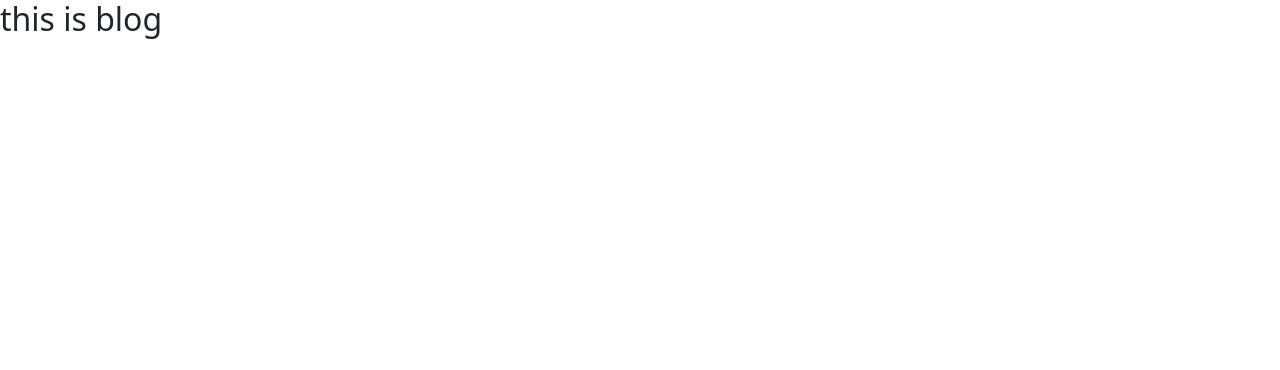
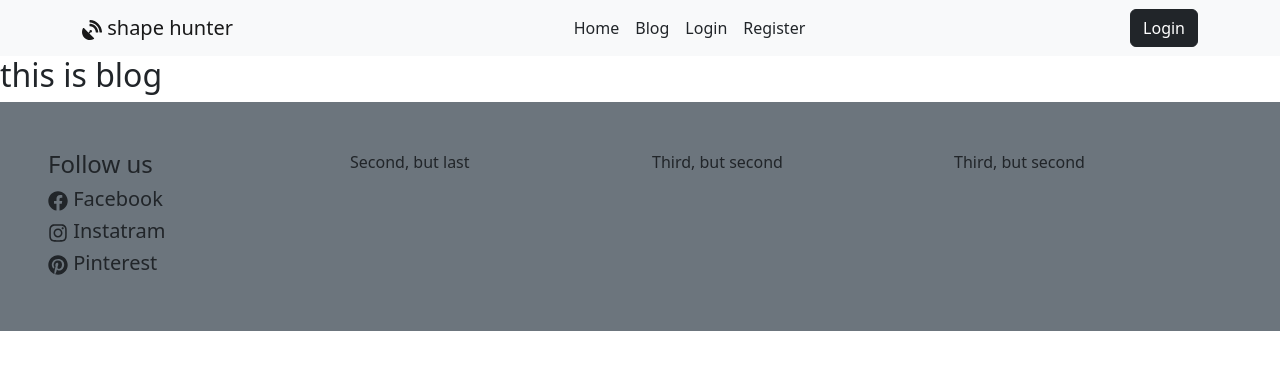
Before and after one commit to tufaelkhan/chef-recipe-client, a React (Vite) app: page /blog in a window 1280 px wide. Shown: the top 370 px of the page. Built offline with nearby package versions, Linux system fonts and the light colour scheme; no server answers.

Commit message:
footer section

```diff
--- a/src/Pages/Blog/Blog.jsx
+++ b/src/Pages/Blog/Blog.jsx
@@ -1,9 +1,13 @@
 import React from 'react';
+import NavigationBar from '../Shared/NavigationBar/NavigationBar';
+import Footer from '../Shared/Footer';
 
 const Blog = () => {
     return (
         <div>
+            <NavigationBar></NavigationBar>
             <h2>this is blog</h2>
+            <Footer></Footer>
         </div>
     );
 };
--- a/src/Pages/ChefDetails/ChefDetails.jsx
+++ b/src/Pages/ChefDetails/ChefDetails.jsx
@@ -3,6 +3,7 @@ import { Button, Card, CardGroup, Container } from 'react-bootstrap';
 import { useLoaderData } from 'react-router-dom';
 import {IoThumbsUpSharp } from "react-icons/io5";
 import NavigationBar from '../Shared/NavigationBar/NavigationBar';
+import Footer from '../Shared/Footer';
 
 const ChefDetails = () => {
     const chef = useLoaderData()
@@ -13,7 +14,8 @@ const ChefDetails = () => {
 
     // }
     return (
-        <Container className='mt-5'>
+       <div>
+         <Container className='mt-5'>
             <NavigationBar></NavigationBar>
         <div>
         <Card>
@@ -85,6 +87,8 @@ const ChefDetails = () => {
     </CardGroup>
         </div>
       </Container>
+      <Footer></Footer>
+       </div>
     );
 };
 
--- a/src/Pages/Home/Home.jsx
+++ b/src/Pages/Home/Home.jsx
@@ -5,6 +5,7 @@ import RightNav from '../Shared/RightNav/RightNav';
 import Slider from '../Shared/Slider/Slider';
 import NavigationBar from '../Shared/NavigationBar/NavigationBar';
 import Chef from './Chef';
+import Footer from '../Shared/Footer';
 
 const Home = () => {
     const [chefs, setChef] = useState([]);
@@ -38,6 +39,7 @@ const Home = () => {
         </Col>
       </Row>
     </Container>
+    <Footer></Footer>
         </div>
     );
 };
--- a/src/Pages/Login/Login.jsx
+++ b/src/Pages/Login/Login.jsx
@@ -4,6 +4,7 @@ import { FaGithub, FaGoogle } from 'react-icons/fa';
 import NavigationBar from '../Shared/NavigationBar/NavigationBar';
 import { Link, useLocation, useNavigate } from 'react-router-dom';
 import { AuthContext } from '../../Providers/AuthPrivider';
+import Footer from '../Shared/Footer';
 
 
 const Login = () => {
@@ -30,7 +31,8 @@ const Login = () => {
     })
   }
     return (
-        <Container className='justify-center mt-5'>
+     <div>
+         <Container className='justify-center mt-5'>
             <NavigationBar></NavigationBar>
             <div>
             <Form className='mx-auto w-25' onSubmit={handleLogin}>
@@ -57,6 +59,8 @@ const Login = () => {
     </Form>
             </div>
         </Container>
+        <Footer></Footer>
+     </div>
     );
 };
 
--- a/src/Pages/Register/Register.jsx
+++ b/src/Pages/Register/Register.jsx
@@ -3,6 +3,7 @@ import NavigationBar from '../Shared/NavigationBar/NavigationBar';
 import { Button, Container, Form } from 'react-bootstrap';
 import { Link } from 'react-router-dom';
 import { AuthContext } from '../../Providers/AuthPrivider';
+import Footer from '../Shared/Footer';
 
 const Register = () => {
     const { createUser } = useContext(AuthContext)
@@ -27,7 +28,8 @@ const Register = () => {
     }
 
     return (
-        <Container className='mt-5'>
+        <div>
+            <Container className='mt-5'>
             <NavigationBar></NavigationBar>
             <div>
                 <Form className='mx-auto w-25' onSubmit={handleRegister}>
@@ -62,6 +64,8 @@ const Register = () => {
                 </Form>
             </div>
         </Container>
+        <Footer></Footer>
+        </div>
     );
 };
 
--- a/src/Pages/Shared/Footer.jsx
+++ b/src/Pages/Shared/Footer.jsx
@@ -1,9 +1,27 @@
 import React from 'react';
+import { Col, Row } from 'react-bootstrap';
+import { FaFacebook, FaInstagram, FaPinterest } from 'react-icons/fa';
 
 const Footer = () => {
     return (
         <div>
-            <h3>this is footer</h3>
+            <Row className='p-5 bg-secondary'>
+                <Col lg={3}>
+                    <h4>Follow us</h4>
+                    <h5><FaFacebook></FaFacebook> Facebook</h5>
+                    <h5><FaInstagram></FaInstagram> Instatram</h5>
+                    <h5><FaPinterest></FaPinterest> Pinterest</h5>
+                    </Col>
+                <Col lg={3}>
+                    Second, but last
+                </Col>
+                <Col lg={3}>
+                    Third, but second
+                </Col>
+                <Col lg={3}>
+                    Third, but second
+                </Col>
+            </Row>
         </div>
     );
 };
```
